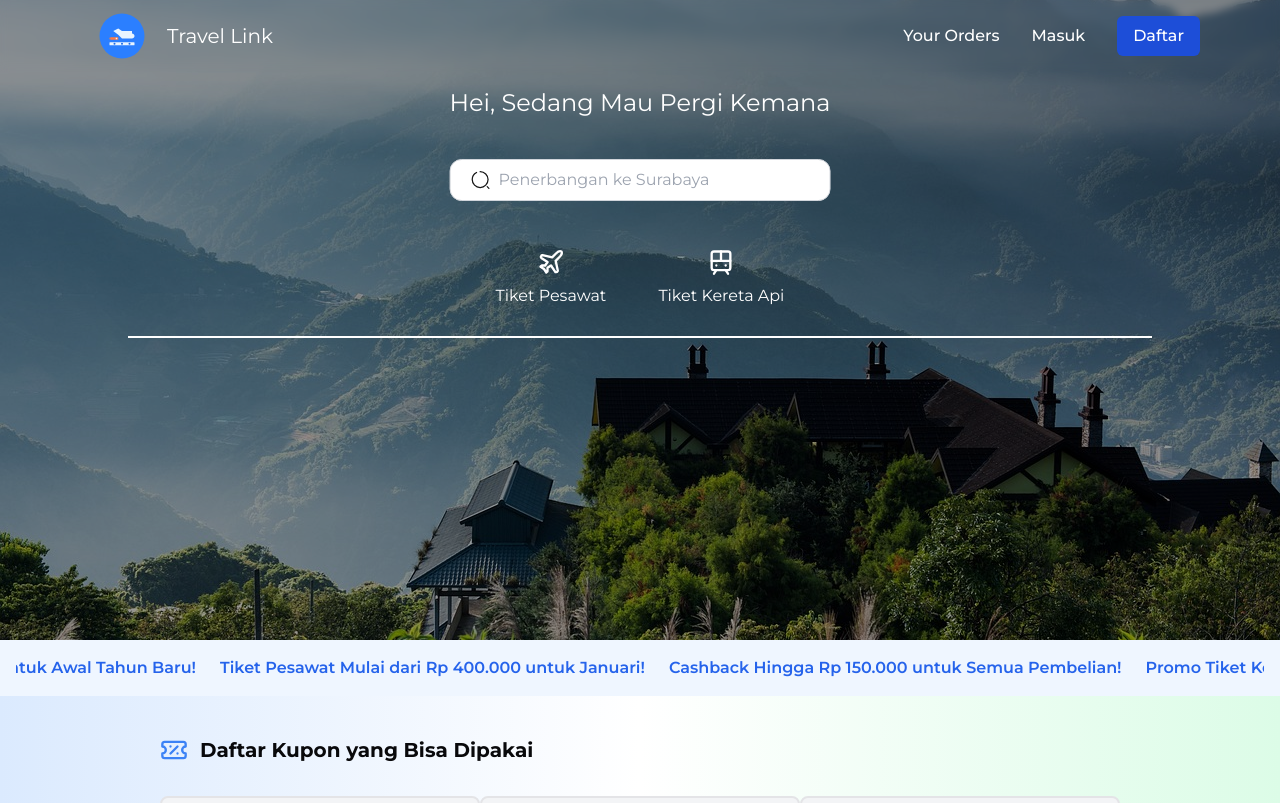
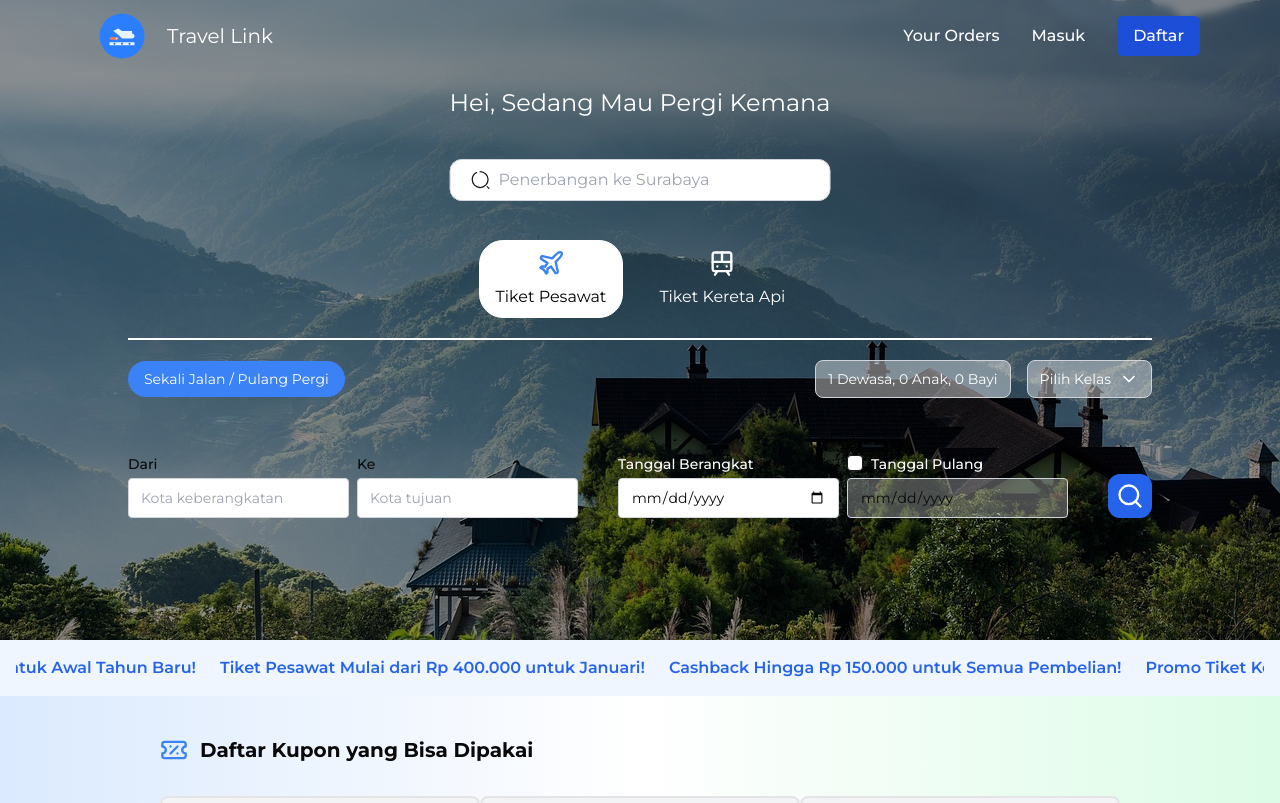
Before and after one commit to bhilbis/ukk-ticketing-app, a Next.js app in the folder ticketing-app-ukk/: page / in a window 1280 px wide. Shown: the top 803 px of the page. Built offline with nearby package versions, Linux system fonts and the light colour scheme.

Commit message:
fix: fixing landing page home banner

```diff
--- a/ticketing-app-ukk/package.json
+++ b/ticketing-app-ukk/package.json
@@ -10,6 +10,7 @@
   },
   "dependencies": {
     "@radix-ui/react-avatar": "^1.1.2",
+    "@radix-ui/react-checkbox": "^1.1.3",
     "@radix-ui/react-collapsible": "^1.1.2",
     "@radix-ui/react-dialog": "^1.1.4",
     "@radix-ui/react-dropdown-menu": "^2.1.4",
--- a/ticketing-app-ukk/src/components/home/home-banner.tsx
+++ b/ticketing-app-ukk/src/components/home/home-banner.tsx
@@ -4,53 +4,74 @@ import React, { useState } from 'react'
 import Image from 'next/image'
 import Search from '../ui/search'
 import { Plane, Train, SearchIcon, ChevronUp, ChevronDown } from 'lucide-react'
+import { Checkbox } from '../ui/checkbox'
 
-const TravelInput = ({ type }) => {
+interface TravelInputProps {
+  activeTab: string;
+}
+const TravelInput: React.FC<TravelInputProps> = ({ activeTab }) => {
     const [isRoundTrip, setIsRoundTrip] = useState(false);
     const [showPassengerDropdown, setShowPassengerDropdown] = useState(false);
     const [showClassDropdown, setShowClassDropdown] = useState(false);
+    const [departureDate, setDepartureDate] = useState('');
+    const [returnDate, setReturnDate] = useState('');
+
     const [passengerDetails, setPassengerDetails] = useState({
       adults: 1,
       children: 0,
       infants: 0,
     });
-    const [departureDate, setDepartureDate] = useState('');
-    const [returnDate, setReturnDate] = useState('');
 
-    const handlePassengerChange = (key, value) => {
+    const handlePassengerChange = (key: keyof typeof passengerDetails, value: number) => {
       setPassengerDetails((prev) => ({
         ...prev,
         [key]: Math.max(0, value),
       }));
     };
 
+    const validateDates = () => {
+      if (isRoundTrip && returnDate && departureDate > returnDate) {
+        alert("Tanggal pulang tidak bisa lebih awal dari tanggal berangkat!");
+        setReturnDate('');
+      }
+    };
+
+    const types = ["adults", "children", "infants"] as const;
+
+    const getDropdownOptions = () => {
+      if (activeTab === 'plane') {
+          return ['Ekonomi', 'Bisnis', 'First Class'];
+      } else if (activeTab === 'train') {
+          return ['Eksekutif', 'Bisnis', 'Ekonomi'];
+      }
+      return [];
+  };
+
     return (
       <div className="w-full grid gap-3">
-
         <div className='flex justify-between items-center'>
-          <button
-            onClick={() => setIsRoundTrip(!isRoundTrip)}
+          <span
             className="px-4 py-2 bg-blue-500 -mt-11 rounded-full"
           >
             <h3 className='text-white text-sm'>Sekali Jalan / Pulang Pergi</h3>
-            {/* {isRoundTrip ? "Pulang Pergi" : "Sekali Jalan"} */}
-          </button>
+          </span>
 
           <div className='flex gap-4'>
+
             <div className="relative">
               <button
                 onClick={() => setShowPassengerDropdown(!showPassengerDropdown)}
-                className=" border border-gray-300 rounded-lg px-3 py-2 flex items-center text-white bg-white bg-opacity-40"
+                className="border border-gray-300 rounded-lg px-3 py-2 flex items-center text-white bg-white bg-opacity-40 text-sm"
               >
                 {`${passengerDetails.adults} Dewasa, ${passengerDetails.children} Anak, ${passengerDetails.infants} Bayi`}
               </button>
-              <span className="ml-2">
-                {showPassengerDropdown ? <ChevronUp className='w-5 h-5'/> : <ChevronDown className='w-5 h-5'/>}
-              </span>
+                <span className="ml-2 text-sm">
+                  {showPassengerDropdown ? <ChevronUp className='w-5 h-5'/> : <ChevronDown className='w-5 h-5'/>}
+                </span>
               {showPassengerDropdown && (
-                <div className="absolute bg-white border border-gray-300 rounded-lg shadow-md w-64 -mt-10">
+                <div className="absolute bg-white border border-gray-300 rounded-lg shadow-md w-64 -mt-10 text-sm">
                   <span className='px-4 text-lg font-medium '>Jumlah Penumpang</span>
-                  {["adults", "children", "infants"].map((type) => (
+                  {types.map((type) => (
                     <div
                       key={type}
                       className="flex items-center justify-between px-4 py-2"
@@ -84,35 +105,36 @@ const TravelInput = ({ type }) => {
             <div className="relative">
               <button
                 onClick={() => setShowClassDropdown(!showClassDropdown)}
-                className="border border-gray-300 rounded px-3 py-2 flex items-center"
+                className="border border-gray-300 rounded-lg px-3 py-2 flex items-center text-white bg-white bg-opacity-40 text-sm"
               >
                 Pilih Kelas
                 <span className="ml-2">
-                  {showClassDropdown ? "▲" : "▼"}
+                  {showClassDropdown ? <ChevronUp className='w-5 h-5'/> : <ChevronDown className='w-5 h-5'/>}
                 </span>
               </button>
               {showClassDropdown && (
-                <div className="absolute mt-2 bg-white border border-gray-300 rounded shadow-md w-48">
-                  {["Ekonomi", "Bisnis", "First Class"].map((kelas) => (
-                    <div key={kelas} className="px-4 py-2 hover:bg-gray-100">
-                      {kelas}
+                <div className="absolute mt-2 bg-white border border-gray-300 rounded shadow-md w-44 text-sm">
+                  {getDropdownOptions().map((kelas) => (
+                    <div key={kelas} className='px-4 py-2 hover:bg-gray-100 flex items-center gap-3'>
+                      <Checkbox/>
+                      <span>{kelas}</span>
                     </div>
                   ))}
                 </div>
               )}
-          </div>
+            </div>
 
           </div>
         </div>
 
-        <div className='flex gap-x-10'>
+        <div className='w-full flex gap-x-10'>
 
-          <div className='flex gap-3'>
+          <div className='w-full items-center flex gap-2'>
             <div className="flex-1">
               <label className="block text-sm font-medium mb-1">Dari</label>
               <input
                 type="text"
-                className="w-full border border-gray-300 rounded px-3 py-2"
+                className="w-full border border-gray-300 rounded px-3 py-2 text-sm h-10 focus:outline-none"
                 placeholder="Kota keberangkatan"
               />
             </div>
@@ -120,39 +142,45 @@ const TravelInput = ({ type }) => {
               <label className="block text-sm font-medium mb-1">Ke</label>
               <input
                 type="text"
-                className="w-full border border-gray-300 rounded px-3 py-2"
+                className="w-full border border-gray-300 rounded px-3 py-2 text-sm h-10 focus:outline-none"
                 placeholder="Kota tujuan"
               />
             </div>
           </div>
 
-          <div className="w-full flex items-center gap-4">
-            <div>
+          <div className="w-full flex items-center gap-2">
+            <div className='w-full'>
               <label className="block text-sm font-medium mb-1 text-white">Tanggal Berangkat</label>
               <input
                 type="date"
-                className="border border-gray-300 rounded px-3 py-2"
+                className="w-full border border-gray-300 rounded px-3 py-2 text-sm h-10 focus:outline-none"
                 value={departureDate}
                 onChange={(e) => setDepartureDate(e.target.value)}
               />
             </div>
 
-            <div>
-              <label className="block text-sm font-medium mb-1 text-white">Tanggal Pulang</label>
+            <div className='w-full'>
+              <div className="flex gap-2">
+                <Checkbox onClick={() => setIsRoundTrip(!isRoundTrip)} className='bg-white mt-[1px]'/>
+                <label className="block text-sm font-medium mb-1 text-white">Tanggal Pulang</label>
+              </div>
               <input
                 type="date"
-                className="border border-gray-300 rounded px-3 py-2"
+                className="w-full border border-gray-300 rounded px-3 py-2 text-sm h-10 focus:outline-none"
                 value={returnDate}
-                onChange={(e) => setReturnDate(e.target.value)}
+                onChange={(e) => {
+                  setReturnDate(e.target.value);
+                  validateDates()
+                }}
                 disabled={!isRoundTrip}
               />
             </div>
           </div>
 
           <button
-            className="bg-blue-600 text-white rounded-full px-2 hover:bg-blue-700 flex items-center justify-center"
+            className="bg-blue-600 text-white rounded-xl p-2 hover:bg-blue-700 flex items-center justify-center text-sm mt-5 gap-3"
           >
-            <SearchIcon className="w-5 h-5" />
+            <SearchIcon className="w-7 h-7" />
           </button>
 
         </div>
@@ -162,7 +190,8 @@ const TravelInput = ({ type }) => {
 };
 
 const HomeBanner = () => {
-  const [ activeTab, setActiveTab ] = useState('');
+  const [ activeTab, setActiveTab ] = useState('plane');
+
   return (
       <div className='flex w-full z-10 bg-black'>
         <Image
@@ -208,7 +237,7 @@ const HomeBanner = () => {
 
             {activeTab && (
               <div className='w-[80%]'>
-                <TravelInput type={activeTab} />
+                <TravelInput activeTab={activeTab}/>
               </div>
             )}
           </div>
--- a/ticketing-app-ukk/src/components/home/home-carousel.tsx
+++ b/ticketing-app-ukk/src/components/home/home-carousel.tsx
@@ -223,8 +223,8 @@ const HomeCarousel = () => {
                   <Image
                     src={airplane.image}
                     alt={`Flight from ${airplane.from} to ${airplane.to}`}
-                    width={100}
-                    height={100}
+                    width={400}
+                    height={400}
                     className="rounded-t-lg object-cover !w-full !h-full"
                   />
                   <span className="absolute top-2 left-2 bg-blue-500 text-white text-xs px-2 py-2 rounded-md">
--- /dev/null
+++ b/ticketing-app-ukk/src/components/ui/checkbox.tsx
@@ -0,0 +1,30 @@
+"use client"
+
+import * as React from "react"
+import * as CheckboxPrimitive from "@radix-ui/react-checkbox"
+import { Check } from "lucide-react"
+
+import { cn } from "@/lib/utils"
+
+const Checkbox = React.forwardRef<
+  React.ElementRef<typeof CheckboxPrimitive.Root>,
+  React.ComponentPropsWithoutRef<typeof CheckboxPrimitive.Root>
+>(({ className, ...props }, ref) => (
+  <CheckboxPrimitive.Root
+    ref={ref}
+    className={cn(
+      "peer h-4 w-4 shrink-0 rounded-sm border border-primary shadow focus-visible:outline-none focus-visible:ring-1 focus-visible:ring-ring disabled:cursor-not-allowed disabled:opacity-50 data-[state=checked]:bg-primary data-[state=checked]:text-primary-foreground",
+      className
+    )}
+    {...props}
+  >
+    <CheckboxPrimitive.Indicator
+      className={cn("flex items-center justify-center text-current")}
+    >
+      <Check className="h-4 w-4" />
+    </CheckboxPrimitive.Indicator>
+  </CheckboxPrimitive.Root>
+))
+Checkbox.displayName = CheckboxPrimitive.Root.displayName
+
+export { Checkbox }
```
Also changed, not shown: ticketing-app-ukk/src/components/home/home-ads.tsx (added), 1 other file (tests, documents, lock files or other folders).
